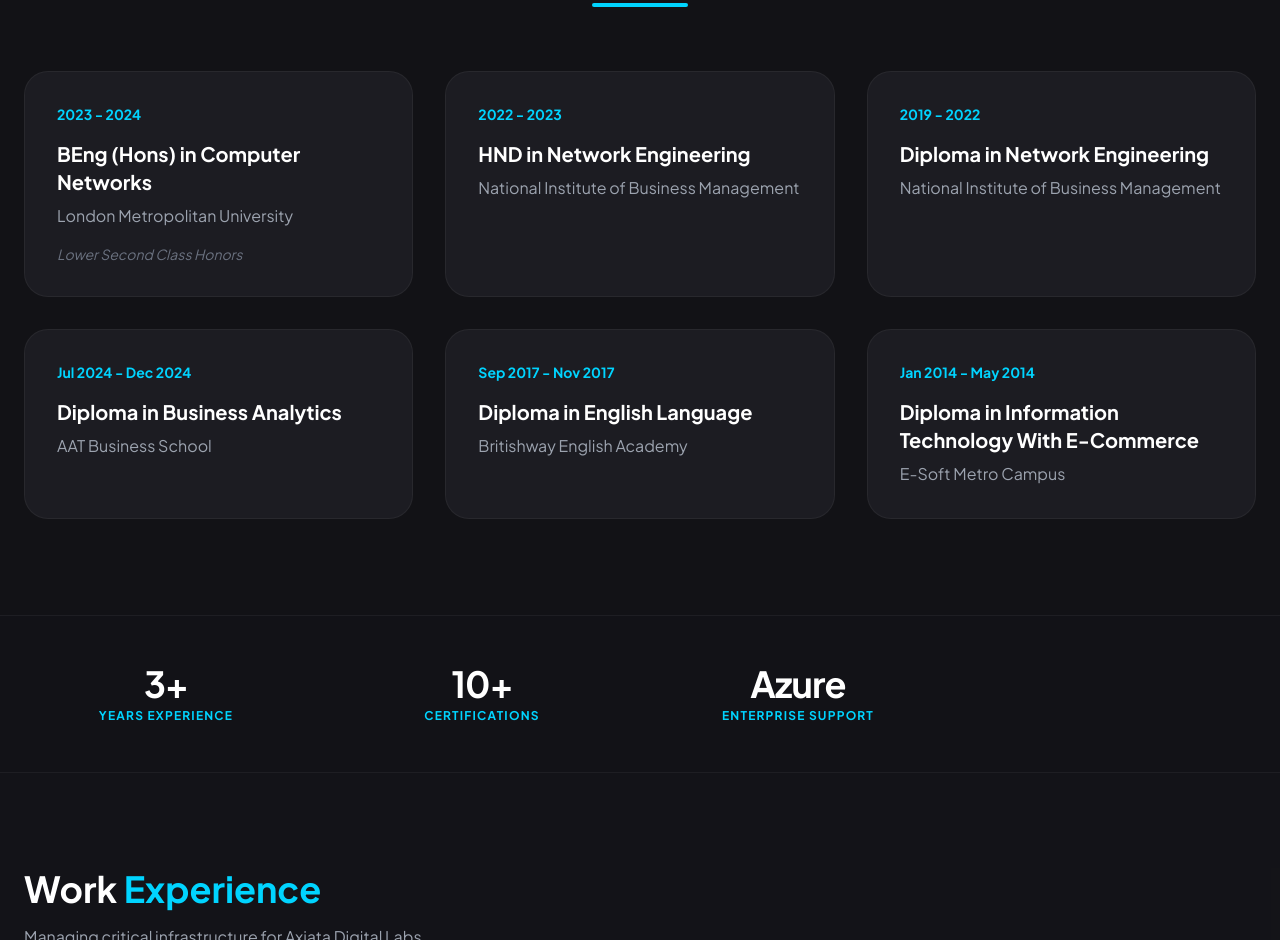
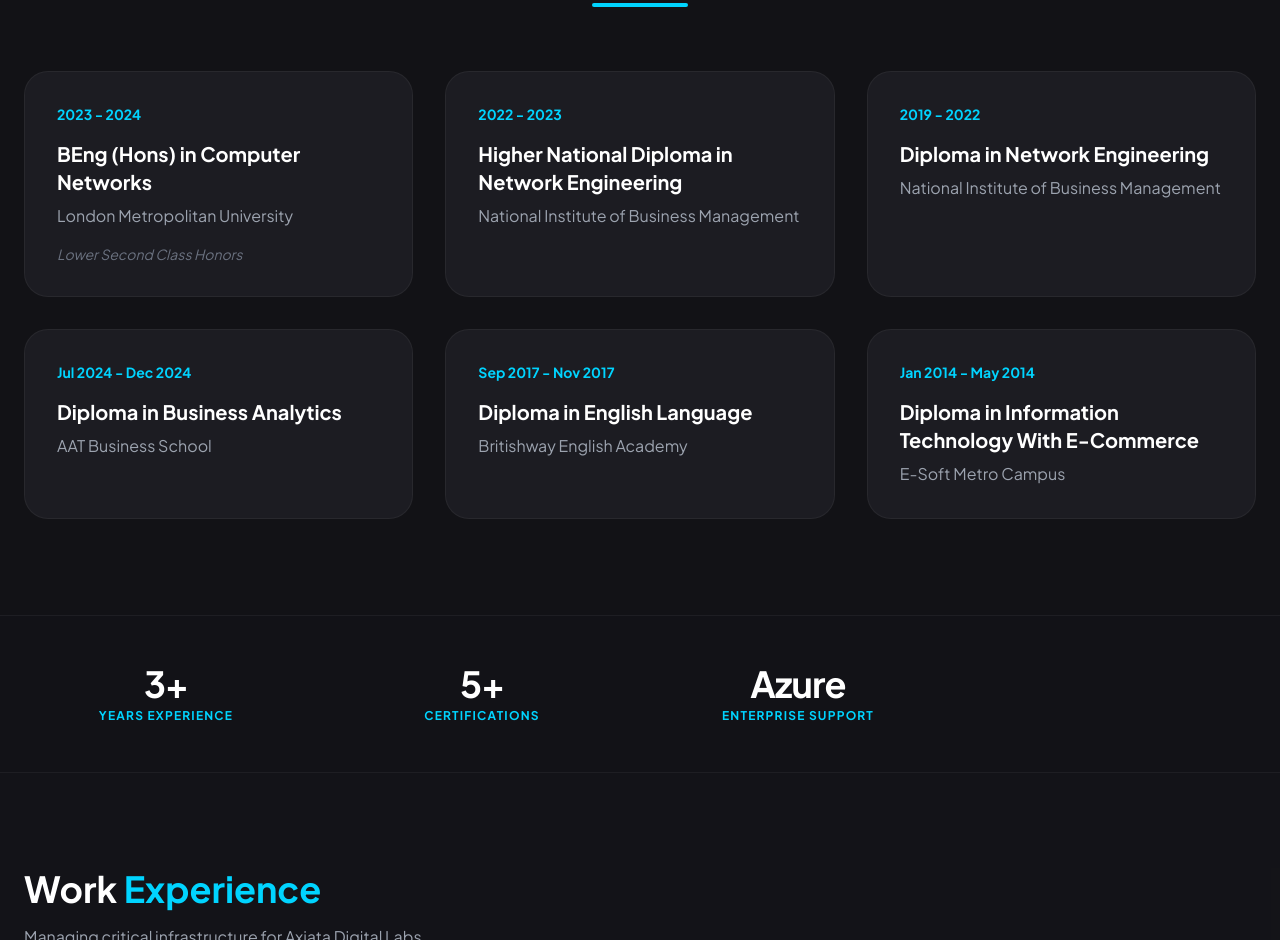
Before and after one commit to Nipuna32/Nipuna_Dilshan, a plain HTML site: page index.html in a window 1280 px wide. Shown: the part 1419-2359 px from the top of the page. Drawn offline with nearby package versions, Linux system fonts and the light colour scheme.

Commit message:
First commit

```diff
--- a/index.html
+++ b/index.html
@@ -283,7 +283,7 @@
                 <!-- HND -->
                 <div class="bg-card p-8 rounded-3xl border border-white/5 hover:border-primary/30 transition-all group">
                     <div class="text-primary text-sm font-bold mb-4">2022 - 2023</div>
-                    <h3 class="text-xl font-bold mb-2 group-hover:text-primary transition">HND in Network Engineering</h3>
+                    <h3 class="text-xl font-bold mb-2 group-hover:text-primary transition">Higher National Diploma in Network Engineering</h3>
                     <p class="text-gray-400 font-medium">National Institute of Business Management</p>
                 </div>
                 <!-- Diploma -->
@@ -322,7 +322,7 @@
                 <div class="text-primary text-xs font-bold uppercase tracking-widest">Years Experience</div>
             </div>
             <div class="text-center">
-                <div class="text-4xl font-bold text-white mb-1 tracking-tight">10+</div>
+                <div class="text-4xl font-bold text-white mb-1 tracking-tight">5+</div>
                 <div class="text-primary text-xs font-bold uppercase tracking-widest">Certifications</div>
             </div>
             <div class="text-center">
```
